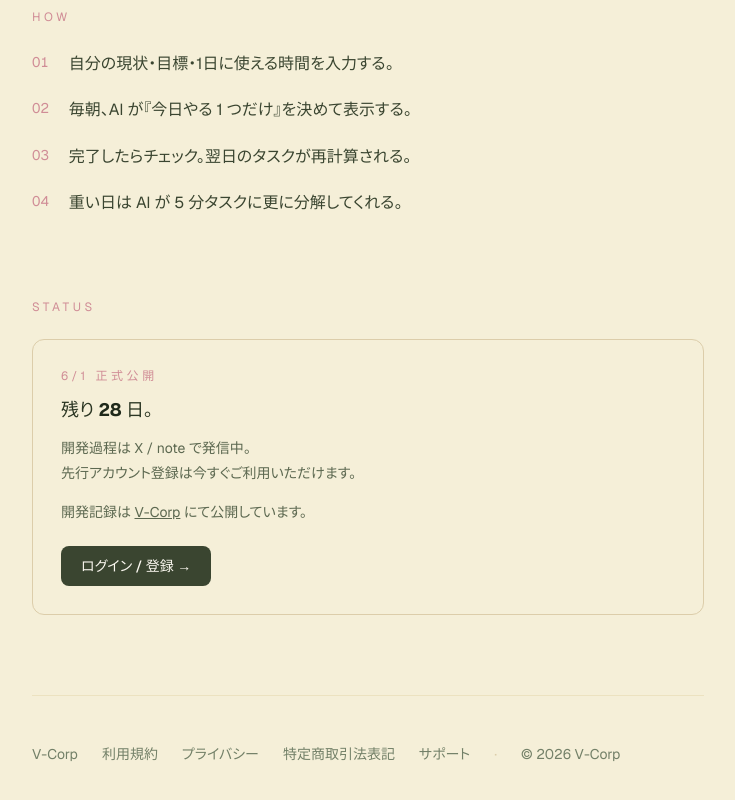
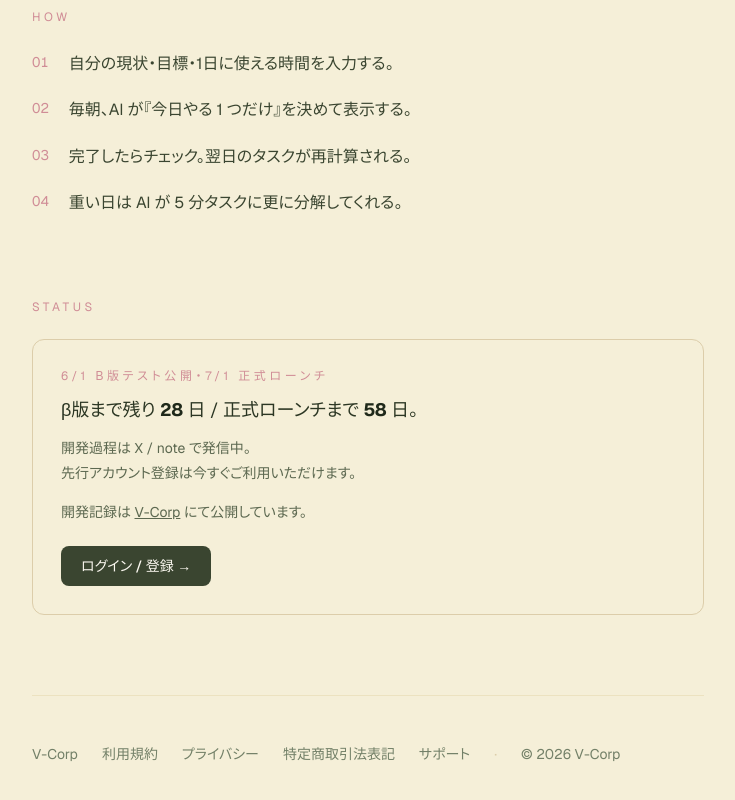
Before and after one commit to vcorp-endoarata/virtual-corporation, a Next.js app in the folder apps/hitotsu/: page / in a window 1280 px wide. Shown: the part 769-1569 px from the top of the page, without its empty margins (272-1007 px from the left). Built offline with nearby package versions, Linux system fonts and the light colour scheme.

Commit message:
ひとつ home: 6/1 β版・7/1 正式ローンチの 3 状態表示に変更

```diff
--- a/apps/hitotsu/app/page.tsx
+++ b/apps/hitotsu/app/page.tsx
@@ -4,18 +4,21 @@ import { INVITE_REQUIRED } from "@/lib/invite";
 
 export const revalidate = 3600;
 
-const LAUNCH_DATE = "2026-06-01T00:00:00+09:00";
+const BETA_DATE = "2026-06-01T00:00:00+09:00";
+const LAUNCH_DATE = "2026-07-01T00:00:00+09:00";
 
-function daysUntilLaunch(): number {
-  const launch = new Date(LAUNCH_DATE).getTime();
-  const now = Date.now();
-  const ms = launch - now;
+function daysUntil(iso: string): number {
+  const target = new Date(iso).getTime();
+  const ms = target - Date.now();
   return Math.max(0, Math.ceil(ms / (1000 * 60 * 60 * 24)));
 }
 
 export default function Home() {
-  const days = daysUntilLaunch();
-  const isPostLaunchAlpha = days <= 0 && INVITE_REQUIRED;
+  const daysToBeta = daysUntil(BETA_DATE);
+  const daysToLaunch = daysUntil(LAUNCH_DATE);
+  const isBetaPeriod = daysToBeta <= 0 && daysToLaunch > 0;
+  const isLive = daysToLaunch <= 0;
+  const showWaitlist = (daysToBeta <= 0 && INVITE_REQUIRED) || isBetaPeriod;
 
   return (
     <main className="min-h-screen px-6 py-20 sm:px-12 sm:py-28">
@@ -76,14 +79,16 @@ export default function Home() {
 
         <Section label="Status">
           <div className="border border-cream-300 rounded-xl p-7">
-            {days > 0 ? (
+            {daysToBeta > 0 ? (
               <>
                 <p className="text-xs tracking-[0.3em] text-sakura-300 uppercase mb-3">
-                  6/1 正式公開
+                  6/1 β版テスト公開・7/1 正式ローンチ
                 </p>
                 <p className="text-lg text-sage-800">
-                  残り{" "}
-                  <strong className="text-sage-900 tabular-nums">{days}</strong>{" "}
+                  β版まで残り{" "}
+                  <strong className="text-sage-900 tabular-nums">{daysToBeta}</strong>{" "}
+                  日 / 正式ローンチまで{" "}
+                  <strong className="text-sage-900 tabular-nums">{daysToLaunch}</strong>{" "}
                   日。
                 </p>
                 <p className="mt-3 text-sm text-sage-500 leading-[1.8]">
@@ -92,16 +97,20 @@ export default function Home() {
                   先行アカウント登録は今すぐご利用いただけます。
                 </p>
               </>
-            ) : isPostLaunchAlpha ? (
+            ) : isBetaPeriod ? (
               <>
                 <p className="text-xs tracking-[0.3em] text-sakura-300 uppercase mb-3">
-                  α版・招待制で開放中
+                  β版・招待制で開放中
                 </p>
                 <p className="text-lg text-sage-800 leading-[1.7]">
                   招待コードをお持ちの方はログインできます。
                 </p>
                 <p className="mt-3 text-sm text-sage-500 leading-[1.8]">
                   招待コードは X で個別配布中、またはウェイトリストから順次お送りしています。
+                  <br />
+                  7/1 に正式ローンチ予定 (残り{" "}
+                  <strong className="text-sage-900 tabular-nums">{daysToLaunch}</strong>{" "}
+                  日)。
                 </p>
               </>
             ) : (
@@ -125,7 +134,7 @@ export default function Home() {
               にて公開しています。
             </p>
 
-            {isPostLaunchAlpha ? (
+            {isBetaPeriod ? (
               <div className="mt-6 flex flex-wrap gap-3">
                 <a
                   href="/login"
@@ -151,7 +160,7 @@ export default function Home() {
           </div>
         </Section>
 
-        {isPostLaunchAlpha && (
+        {showWaitlist && (
           <Section label="Waitlist">
             <div
               id="waitlist"
```
